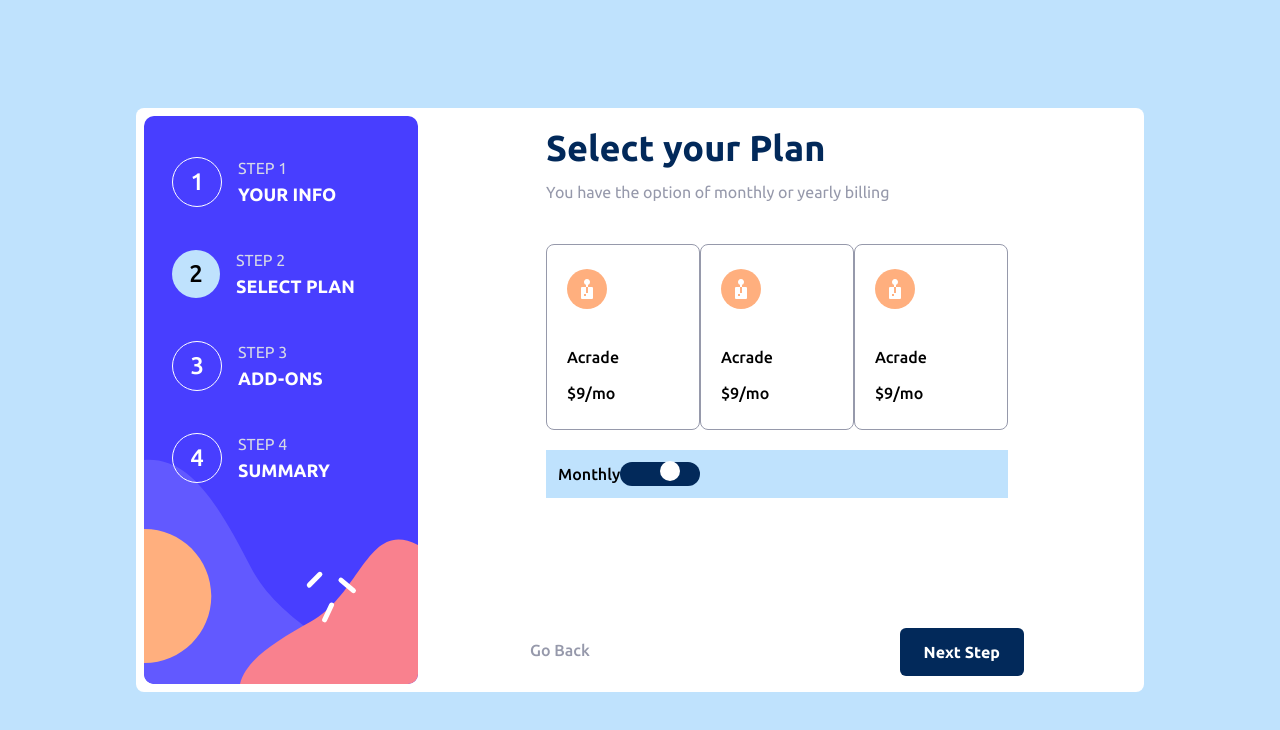
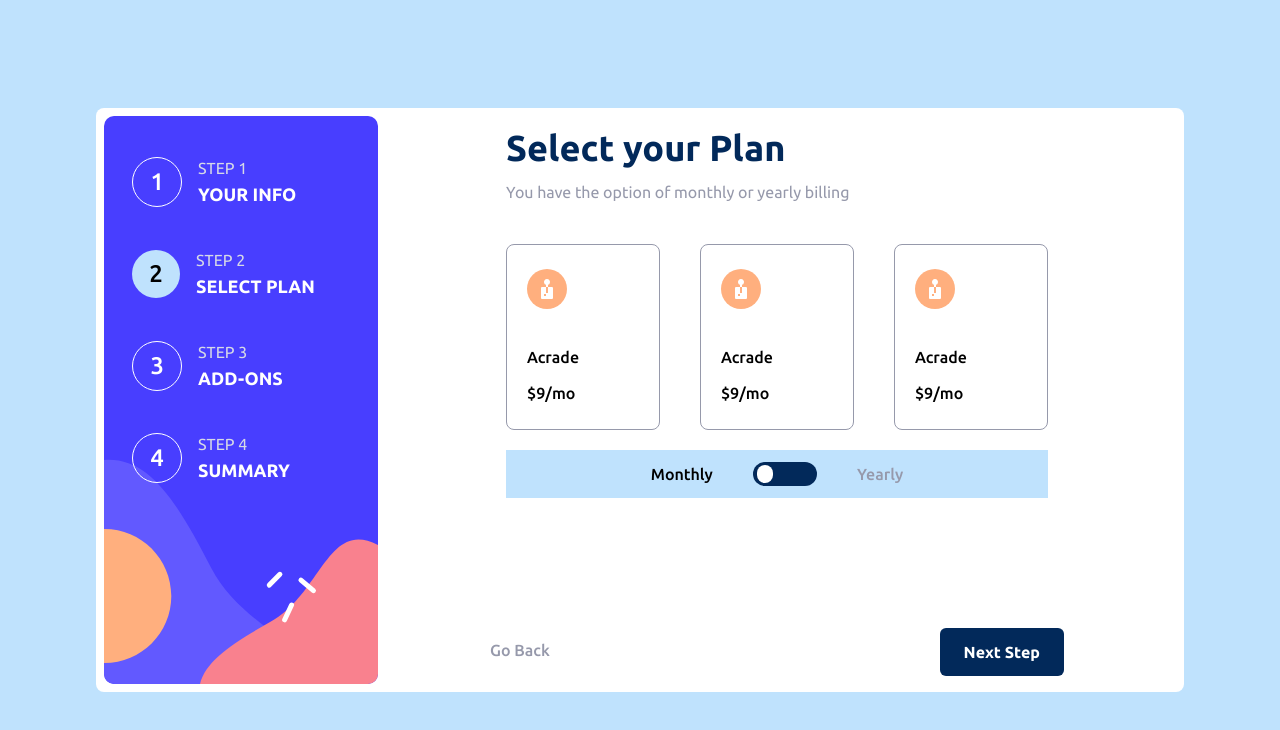
Before and after one commit to gideon-del/multi-step-form, a React (Vite) app: page / in a window 1280 px wide. Shown: the top 730 px of the page. Built offline with nearby package versions, Linux system fonts and the light colour scheme.

Commit message:
Adding toggle

```diff
--- a/src/App.jsx
+++ b/src/App.jsx
@@ -55,7 +55,7 @@ function App() {
                 You have the option of monthly or yearly billing
               </p>
               <form className="flex flex-col md:gap-5 gap-3 md:mt-10 mt-3 ">
-                <div className="flex flex-row">
+                <div className="flex flex-row gap-5 md:gap-7 lg:gap-10">
                   <div className="pr-20 pl-5 aspect-square border-coolGray border w-fit py-6 rounded-lg cursor-pointer">
                     <img src={acrade} />
                     <h1 className="flex flex-col gap-3 mt-9">
@@ -78,7 +78,7 @@ function App() {
                     </h1>
                   </div>
                 </div>
-                <div className="bg-ligthBlue py-3 px-3 flex flex-row">
+                <div className="bg-ligthBlue py-3 px-3 flex flex-row justify-center items-center gap-5 md:gap-7 lg:gap-10">
                   <p>Monthly</p>
                   <div>
                     <input
@@ -88,19 +88,13 @@ function App() {
                       className="hidden"
                     />
                     <label
-                      className={`w-20 flex items-center   h-5 py-3 rounded-full bg-marineBlue ${
+                      className={`w-16 flex items-center ${
                         checked ? "justify-end" : "justify-start"
-                      }`}
+                      } h-5 py-3 rounded-full bg-marineBlue cursor-pointer relative after:absolute after:w-1/4 after:h-3/4 after:rounded-full after:bg-white after:inset-y-auto after:transition-all transition-all duration-1000 after:duration-500 ease-in-out after:ease-out after:mx-1`}
                       onClick={() => setChecked((prev) => !prev)}
-                    >
-                      <div className={`translate-x-2/4 w-full`}>
-                        <span
-                          className={` inline-block h-5 transition-all duration-500 ease-in aspect-square  rounded-full my-1 bg-white`}
-                        ></span>
-                        <span></span>
-                      </div>
-                    </label>
+                    ></label>
                   </div>
+                  <p className="text-coolGray">Yearly</p>
                 </div>
               </form>
             </div>
```
